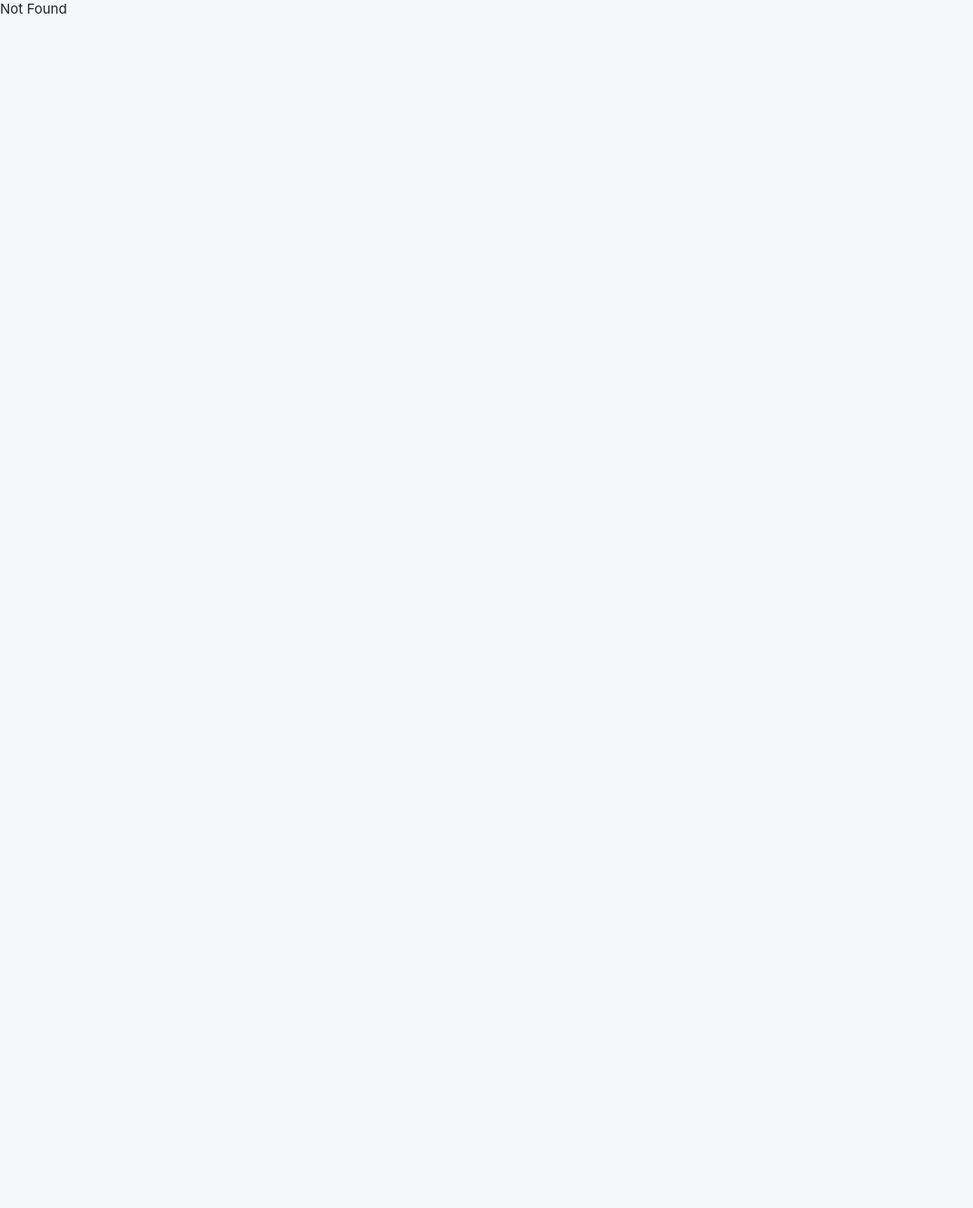
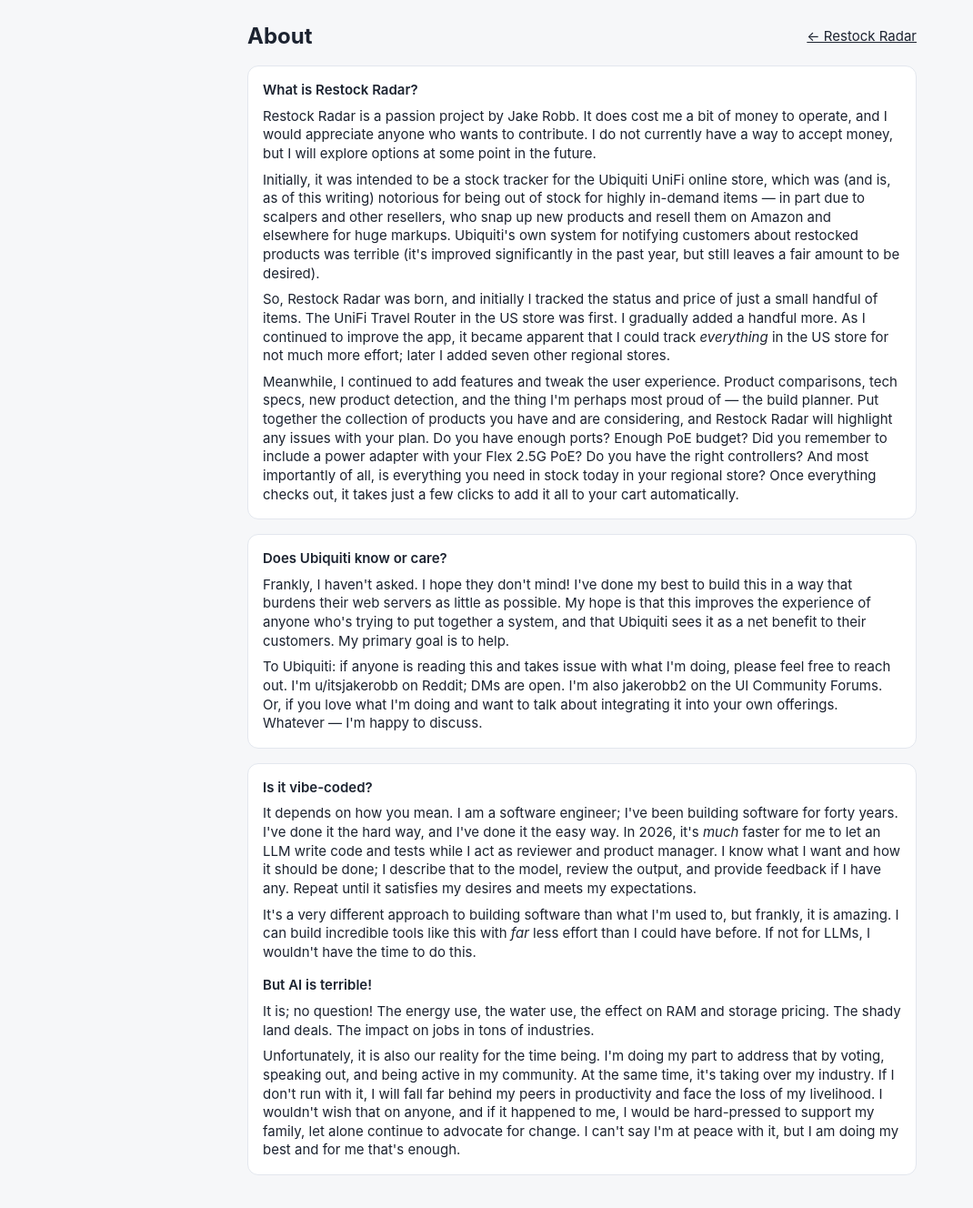
Before and after one commit to jakerobb/restock-radar, a React (Vite) app in the folder ui/: page /about in a window 1280 px wide. Shown: the top 1328 px of the page at 91% size, without its empty margins (0-1070 px from the left). Before the commit the page ends 800 px from the top, so only its background shows below. Built offline with nearby package versions, Linux system fonts and the light colour scheme.

Commit message:
Add About page (#281)
* Add About page with header link

* text tweaks

* two-space indent

---------

Co-authored-by: Jake Robb <8182938+jakerobb@users.noreply.github.com>

```diff
--- a/ui/src/App.tsx
+++ b/ui/src/App.tsx
@@ -82,6 +82,9 @@ export default function App() {
           <a href="/status" className="text-sm text-muted underline">
             Status
           </a>
+          <a href="/about" className="text-sm text-muted underline">
+            About
+          </a>
           <Button
             type="button"
             variant="secondary"
--- /dev/null
+++ b/ui/src/components/AboutPage.tsx
@@ -0,0 +1,98 @@
+import {Card} from './ui/Card'
+
+/** Static page about the project. Each section is a Card with an h2; add or remove sections freely. */
+export default function AboutPage() {
+  return (
+      <main className="mx-auto max-w-3xl px-4 pt-6 pb-12">
+        <div className="flex items-center justify-between gap-2">
+          <h1 className="text-2xl font-bold">About</h1>
+          <a href="/" className="underline">
+            ← Restock Radar
+          </a>
+        </div>
+
+        <div className="mt-4 flex flex-col gap-4">
+          <Card aria-label="What is Restock Radar?">
+            <h2 className="font-semibold">What is Restock Radar?</h2>
+            <p className="mt-2">
+              Restock Radar is a passion project by <a href="https://jakerobb.dev">Jake Robb</a>. It does cost
+              me a bit of money to operate, and I would appreciate anyone who wants to contribute. I do not
+              currently have a way to accept money, but I will explore options at some point in the future.
+            </p>
+            <p className="mt-2">
+              Initially, it was intended to be a stock tracker for the Ubiquiti UniFi online store, which was
+              (and is, as of this writing) notorious for being out of stock for highly in-demand items &mdash; in
+              part due to scalpers and other resellers, who snap up new products and resell them on Amazon and
+              elsewhere for huge markups. Ubiquiti&apos;s own system for notifying customers about restocked
+              products was terrible (it&apos;s improved significantly in the past year, but still leaves a
+              fair amount to be desired).
+            </p>
+            <p className="mt-2">
+              So, Restock Radar was born, and initially I tracked the status and price of just a small handful
+              of items. The UniFi Travel Router in the US store was first. I gradually added a handful more.
+              As I continued to improve the app, it became apparent that I could track <em>everything</em> in
+              the US store for not much more effort; later I added seven other regional stores.
+            </p>
+            <p className="mt-2">
+              Meanwhile, I continued to add features and tweak the user experience. Product comparisons, tech
+              specs, new product detection, and the thing I&apos;m perhaps most proud of &mdash; the build
+              planner. Put together the collection of products you have and are considering, and Restock Radar
+              will highlight any issues with your plan. Do you have enough ports? Enough PoE budget? Did you
+              remember to include a power adapter with your Flex 2.5G PoE? Do you have the right controllers?
+              And most importantly of all, is everything you need in stock today in your regional store? Once
+              everything checks out, it takes just a few clicks to add it all to your cart automatically.
+            </p>
+          </Card>
+
+          <Card aria-label="Does Ubiquiti know or care?">
+            <h2 className="font-semibold">Does Ubiquiti know or care?</h2>
+            <p className="mt-2">
+              Frankly, I haven&apos;t asked. I hope they don&apos;t mind! I&apos;ve done my best to build this
+              in a way that burdens their web servers as little as possible. My hope is that this improves the
+              experience of anyone who&apos;s trying to put together a system, and that Ubiquiti sees it as a
+              net benefit to their customers. My primary goal is to help.
+            </p>
+            <p className="mt-2">
+              To Ubiquiti: if anyone is reading this and takes issue with what I&apos;m doing, please feel
+              free to reach out. I&apos;m <a href="https://www.reddit.com/user/itsjakerobb/">u/itsjakerobb on
+              Reddit</a>; DMs are open. I&apos;m also{' '}
+              <a href="https://community.ui.com/user/jakerobb2/4a08cd51-978d-4228-aa48-2d73343f05fa">
+                jakerobb2 on the UI Community Forums
+              </a>. Or, if you love what I&apos;m doing and want to talk about integrating it into your own
+              offerings. Whatever &mdash; I&apos;m happy to discuss.
+            </p>
+          </Card>
+
+          <Card aria-label="Is it vibe-coded?">
+            <h2 className="font-semibold">Is it vibe-coded?</h2>
+            <p className="mt-2">
+              It depends on how you mean. I am a software engineer; I&apos;ve been building software for forty
+              years. I&apos;ve done it the hard way, and I&apos;ve done it the easy way. In 2026,
+              it&apos;s <em>much</em> faster for me to let an LLM write code and tests while I act as reviewer
+              and product manager. I know what I want and how it should be done; I describe that to the model,
+              review the output, and provide feedback if I have any. Repeat until it satisfies my desires and
+              meets my expectations.
+            </p>
+            <p className="mt-2">
+              It&apos;s a very different approach to building software than what I&apos;m used to, but
+              frankly, it is amazing. I can build incredible tools like this with <em>far</em> less effort
+              than I could have before. If not for LLMs, I wouldn&apos;t have the time to do this.
+            </p>
+            <h3 className="mt-4 font-semibold">But AI is terrible!</h3>
+            <p className="mt-2">
+              It is; no question! The energy use, the water use, the effect on RAM and storage pricing. The
+              shady land deals. The impact on jobs in tons of industries.
+            </p>
+            <p className="mt-2">
+              Unfortunately, it is also our reality for the time being. I&apos;m doing my part to address that
+              by voting, speaking out, and being active in my community. At the same time, it&apos;s taking
+              over my industry. If I don&apos;t run with it, I will fall far behind my peers in productivity
+              and face the loss of my livelihood. I wouldn&apos;t wish that on anyone, and if it happened to
+              me, I would be hard-pressed to support my family, let alone continue to advocate for change. I
+              can&apos;t say I&apos;m at peace with it, but I am doing my best and for me that&apos;s enough.
+            </p>
+          </Card>
+        </div>
+      </main>
+  )
+}
--- a/ui/src/router.tsx
+++ b/ui/src/router.tsx
@@ -1,5 +1,6 @@
 import { createRootRoute, createRoute, createRouter, Outlet, type RouterHistory } from '@tanstack/react-router'
 import App from './App'
+import AboutPage from './components/AboutPage'
 import ComparePage, { validateCompareSearch } from './components/ComparePage'
 import FindPage, { validateFindSearch } from './components/FindPage'
 import PlanPage from './components/PlanPage'
@@ -11,6 +12,7 @@ const rootRoute = createRootRoute({ component: Outlet })
 const routeTree = rootRoute.addChildren([
   createRoute({ getParentRoute: () => rootRoute, path: '/', component: App }),
   createRoute({ getParentRoute: () => rootRoute, path: '/status', component: StatusPage }),
+  createRoute({ getParentRoute: () => rootRoute, path: '/about', component: AboutPage }),
   createRoute({ getParentRoute: () => rootRoute, path: '/find', component: FindPage, validateSearch: validateFindSearch }),
   createRoute({ getParentRoute: () => rootRoute, path: '/compare', component: ComparePage, validateSearch: validateCompareSearch }),
   createRoute({ getParentRoute: () => rootRoute, path: '/plan', component: PlanPage }),
```
Also changed, not shown: 2 other files (tests, documents, lock files or other folders).
